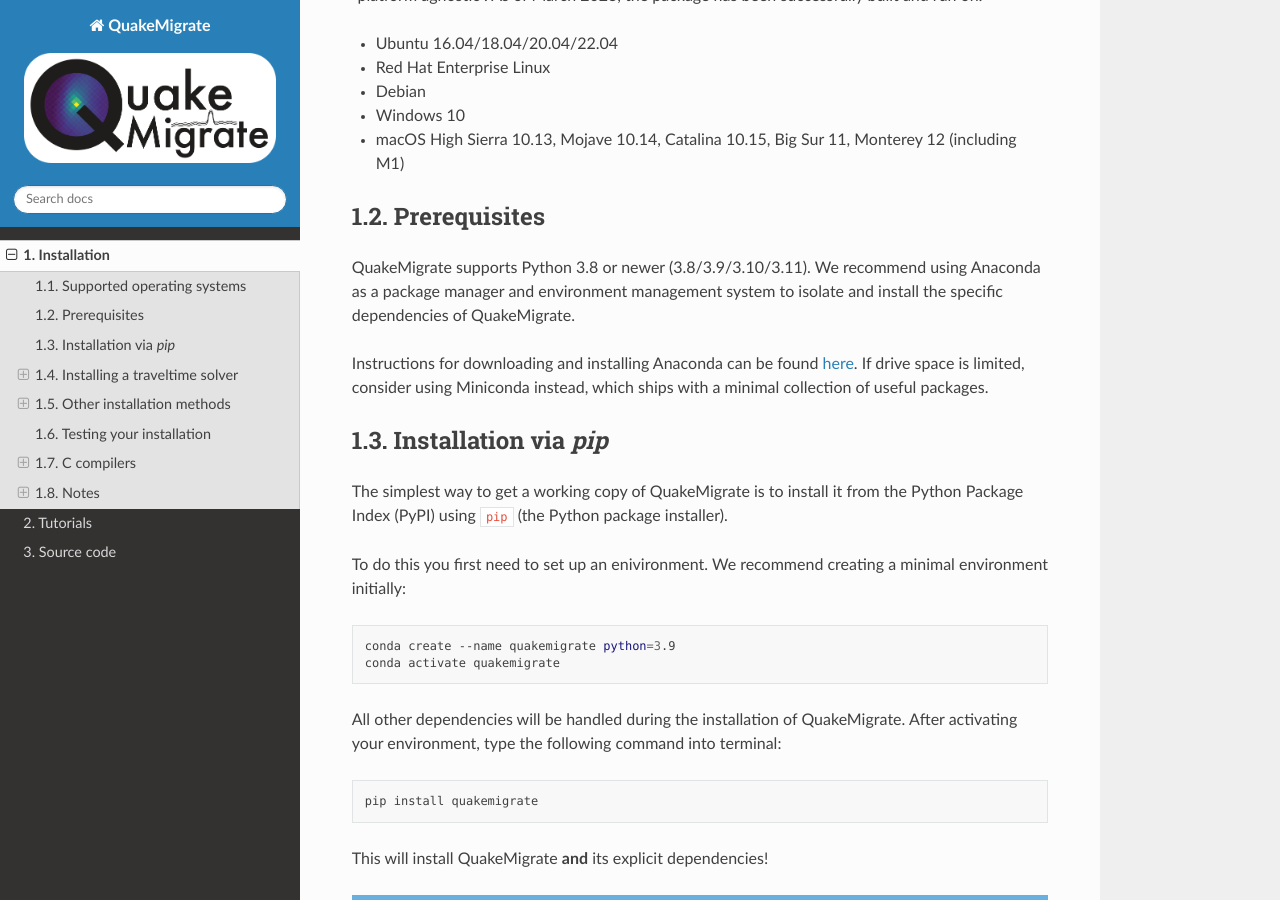
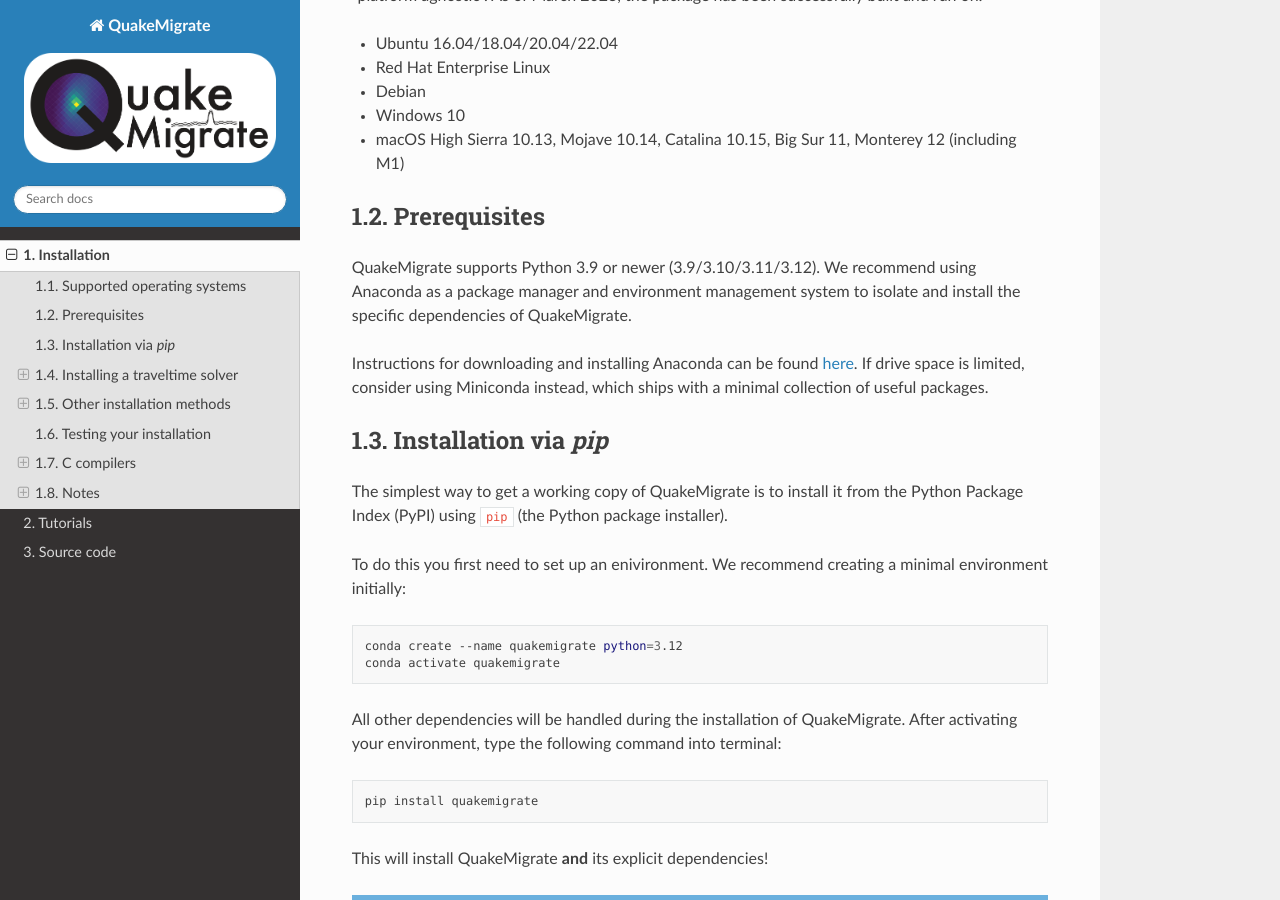
Before and after one commit to QuakeMigrate/QuakeMigrate, a Sphinx documentation site: the page built from docs/installation.rst, in a window 1280 px wide and 900 px high, scrolled down 402 px. Built offline with Sphinx 7.4.7 and the Read the Docs theme 2.0.0, drawn with Linux system fonts in a browser that asks for light colours; some of the changed text lies outside the part shown.

Commit message:
:wrench: Update minimum Python version
Update minimum Python version to Python 3.9. Python 3.8 will no longer
be supported from October 2024, and some of the dependencies have
already dropped support (e.g., NumPy 2.0 is not compatible with Python
3.8).

Add support for Python 3.12. Independent environments were created for
each version (3.9–3.12), QuakeMigrate was installed, and all examples
were run. The benchmark test passed.

The current version of the benchmarks were created using Python 3.11 and
NumPy 2.0.

Documentation has been updated to reflect this change.

```diff
--- a/docs/installation.rst
+++ b/docs/installation.rst
@@ -16,7 +16,7 @@
 
 Prerequisites
 -------------
-QuakeMigrate supports Python 3.8 or newer (3.8/3.9/3.10/3.11). We recommend using Anaconda as a package manager and environment management system to isolate and install the specific dependencies of QuakeMigrate.
+QuakeMigrate supports Python 3.9 or newer (3.9/3.10/3.11/3.12). We recommend using Anaconda as a package manager and environment management system to isolate and install the specific dependencies of QuakeMigrate.
 
 Instructions for downloading and installing Anaconda can be found `here <https://docs.anaconda.com/anaconda/install/>`_. If drive space is limited, consider using Miniconda instead, which ships with a minimal collection of useful packages.
 
@@ -28,7 +28,7 @@
 
 .. code-block:: bash
 
-    conda create --name quakemigrate python=3.9
+    conda create --name quakemigrate python=3.12
     conda activate quakemigrate
 
 All other dependencies will be handled during the installation of QuakeMigrate. After activating your environment, type the following command into terminal:
@@ -307,7 +307,7 @@
 
 .. code-block:: bash
 
-    conda create -n quakemigrate python=3.9  # if not already created
+    conda create -n quakemigrate python=3.12  # if not already created
     conda activate quakemigrate  # replace with alternative environment name if desired
 
 Then use conda to install the compiler (along with the OpenMP libraries). **Note the syntax is different if your machine is running on an Apple Silicon (M1, M2, etc.) chip**:
--- a/pyproject.toml
+++ b/pyproject.toml
@@ -18,11 +18,11 @@
 
 [project]
 name = "quakemigrate"
-version = "1.1.0rc1"
+version = "1.1.0"
 description = "A Python package for automatic earthquake detection and location using waveform migration and stacking."
 readme = "README.md"
 license = {text = "GPLv3"}
-requires-python = ">=3.8"
+requires-python = ">=3.9"
 authors = [
     {name = "The QuakeMigrate Development Team", email = "quakemigrate.developers@gmail.com"},
     {name = "Tom Winder", email = "tom.winder@esc.cam.ac.uk"},
@@ -53,10 +53,10 @@
     "Operating System :: OS Independent",
     "Programming Language :: Python",
     "Programming Language :: Python :: 3",
-    "Programming Language :: Python :: 3.8",
     "Programming Language :: Python :: 3.9",
     "Programming Language :: Python :: 3.10",
     "Programming Language :: Python :: 3.11",
+    "Programming Language :: Python :: 3.12",
 ]
 dependencies = [
     "matplotlib",
```
Also changed, not shown: README.md (+2 -2 lines), 2 other files.
